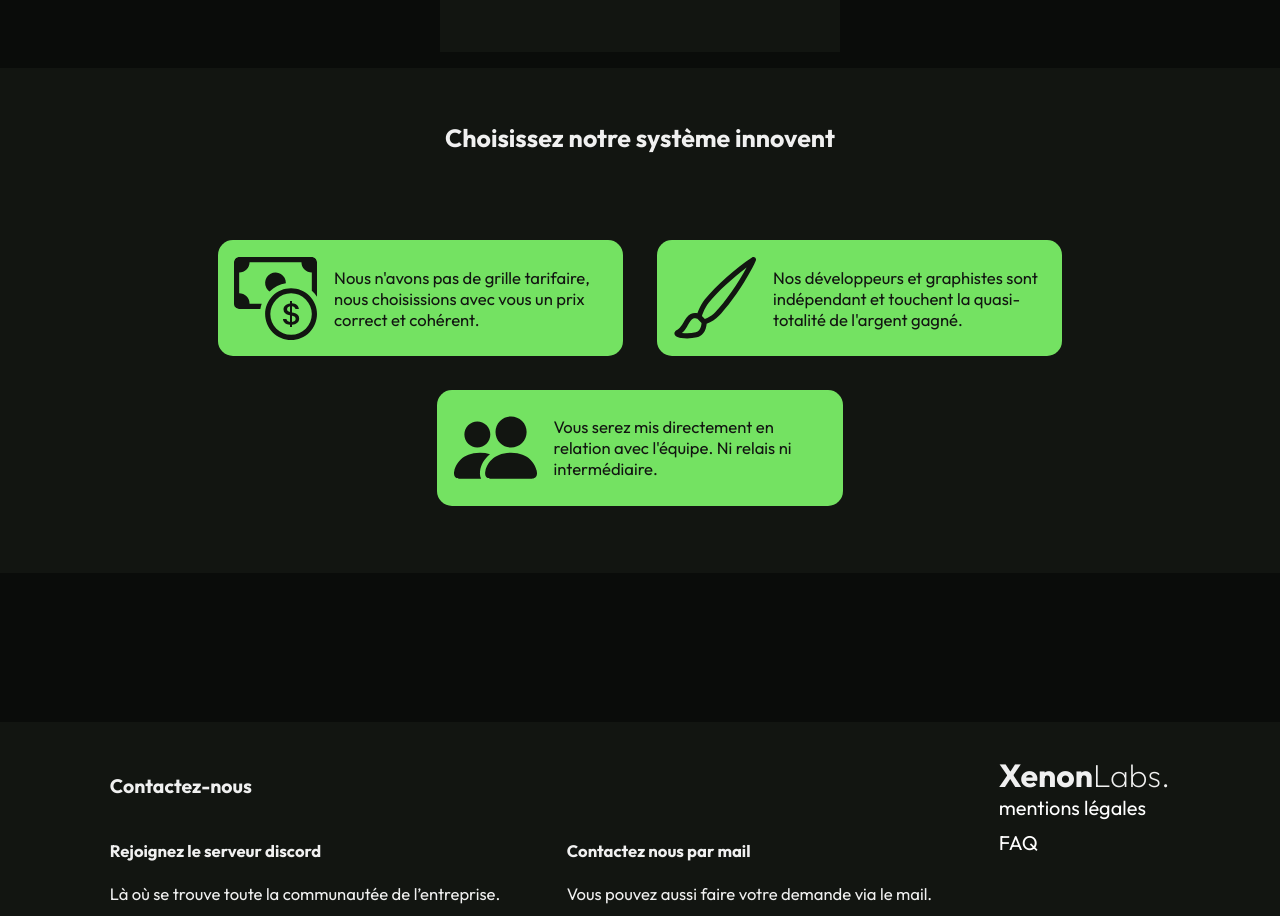
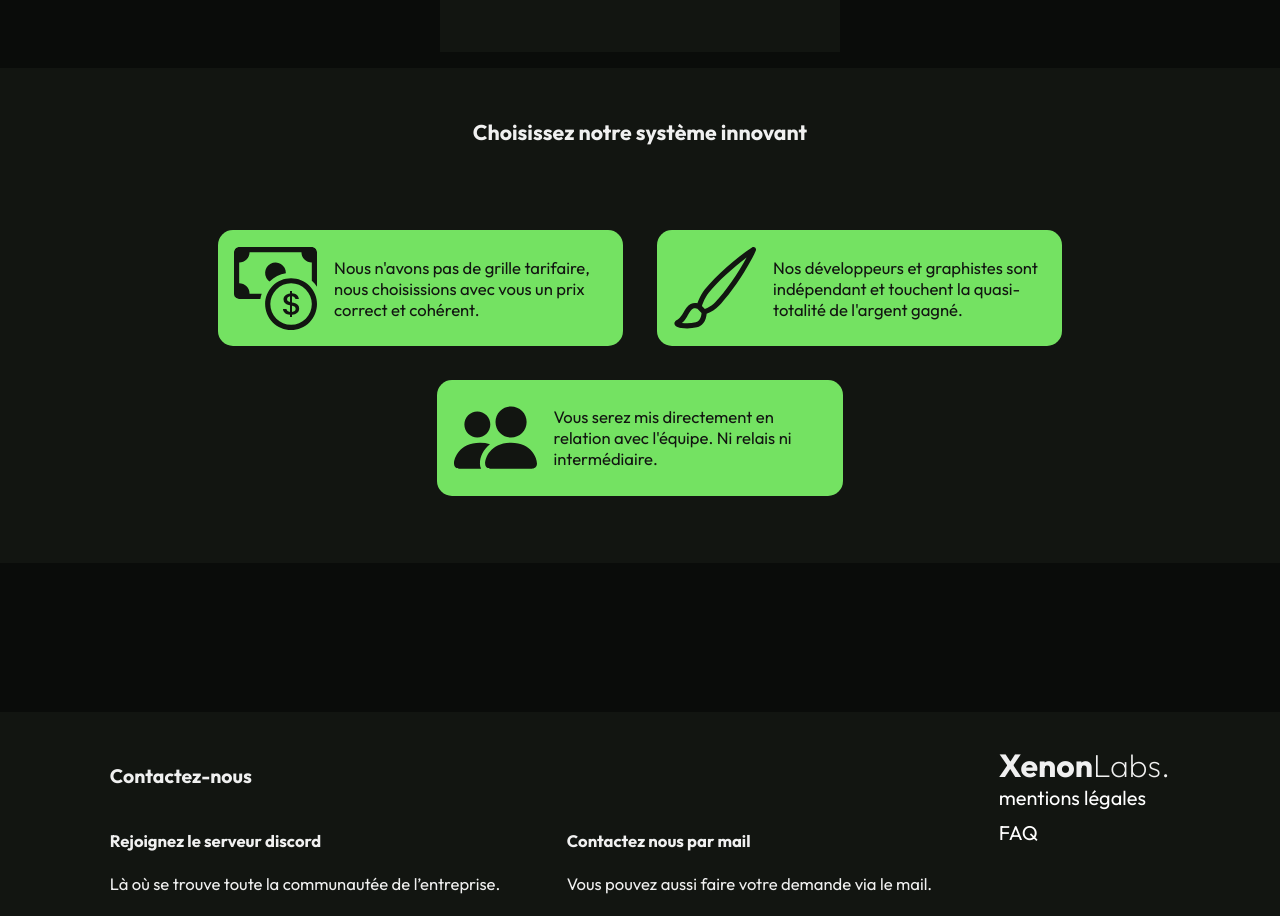
Before and after one commit to XenonLabsHQ/xenonlabs-website, a Vue app: page /wip in a window 1280 px wide. Shown: the part 801-1717 px from the top of the page. Built offline with nearby package versions, Linux system fonts and the light colour scheme.

Commit message:
:pencil2: Fixed word "innovant"

```diff
--- a/src/components/wip/TheWorkFlow.vue
+++ b/src/components/wip/TheWorkFlow.vue
@@ -1,6 +1,6 @@
 <template>
 	<section id="more">
-		<h1>Choisissez notre système innovent</h1>
+		<h1>Choisissez notre système innovant</h1>
 		<div class="workflows">
 			<CardWorkflow
 				description="Nous n'avons pas de grille tarifaire, nous choisissions avec vous un prix correct et cohérent."
@@ -46,6 +46,10 @@ export default {
 	padding-bottom: 4em;
 	min-height: 50vh;
 	gap: 4em;
+
+	h1 {
+		font-size: clamp(16pt, 1vw, 25pt);
+	}
 }
 
 .workflows {
```
